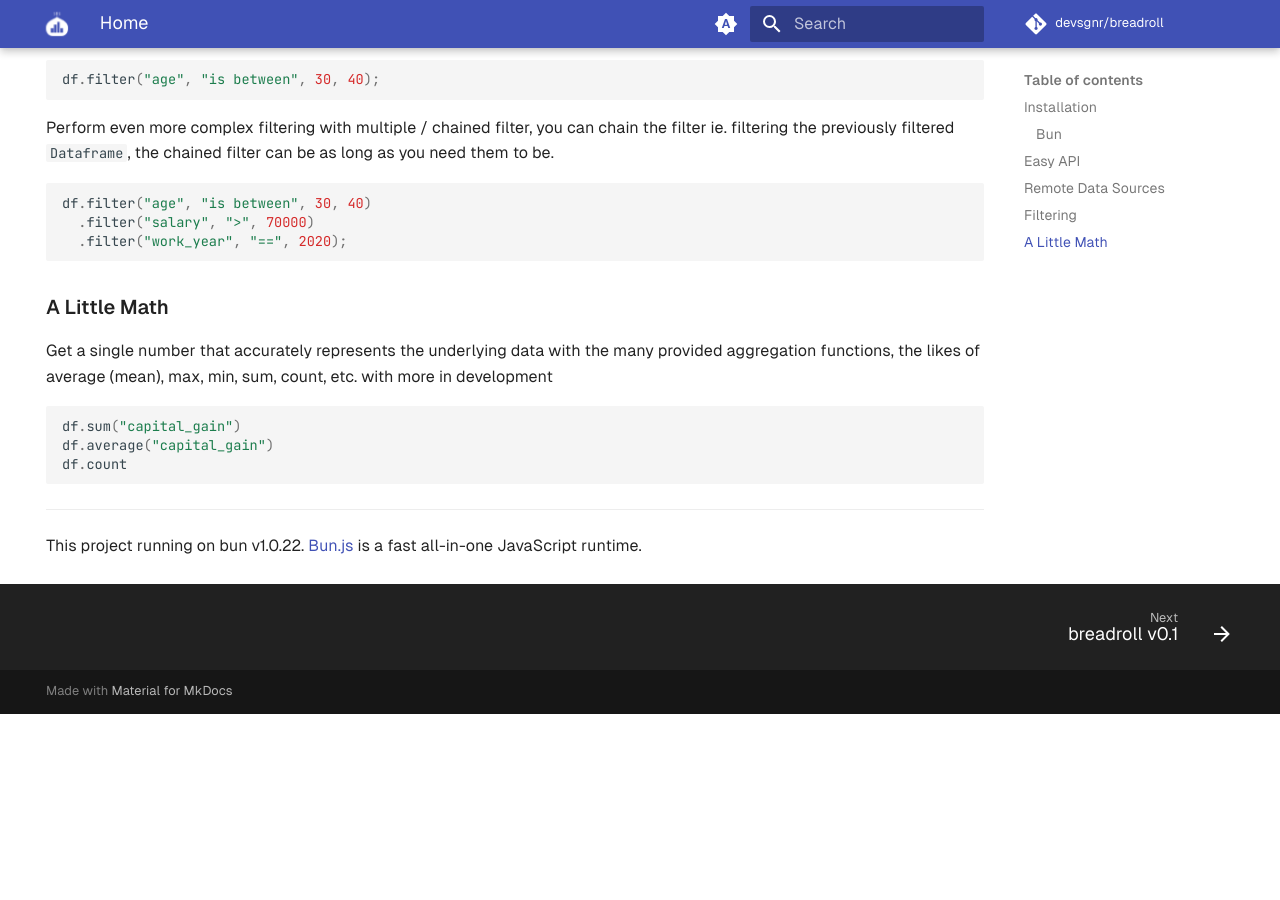
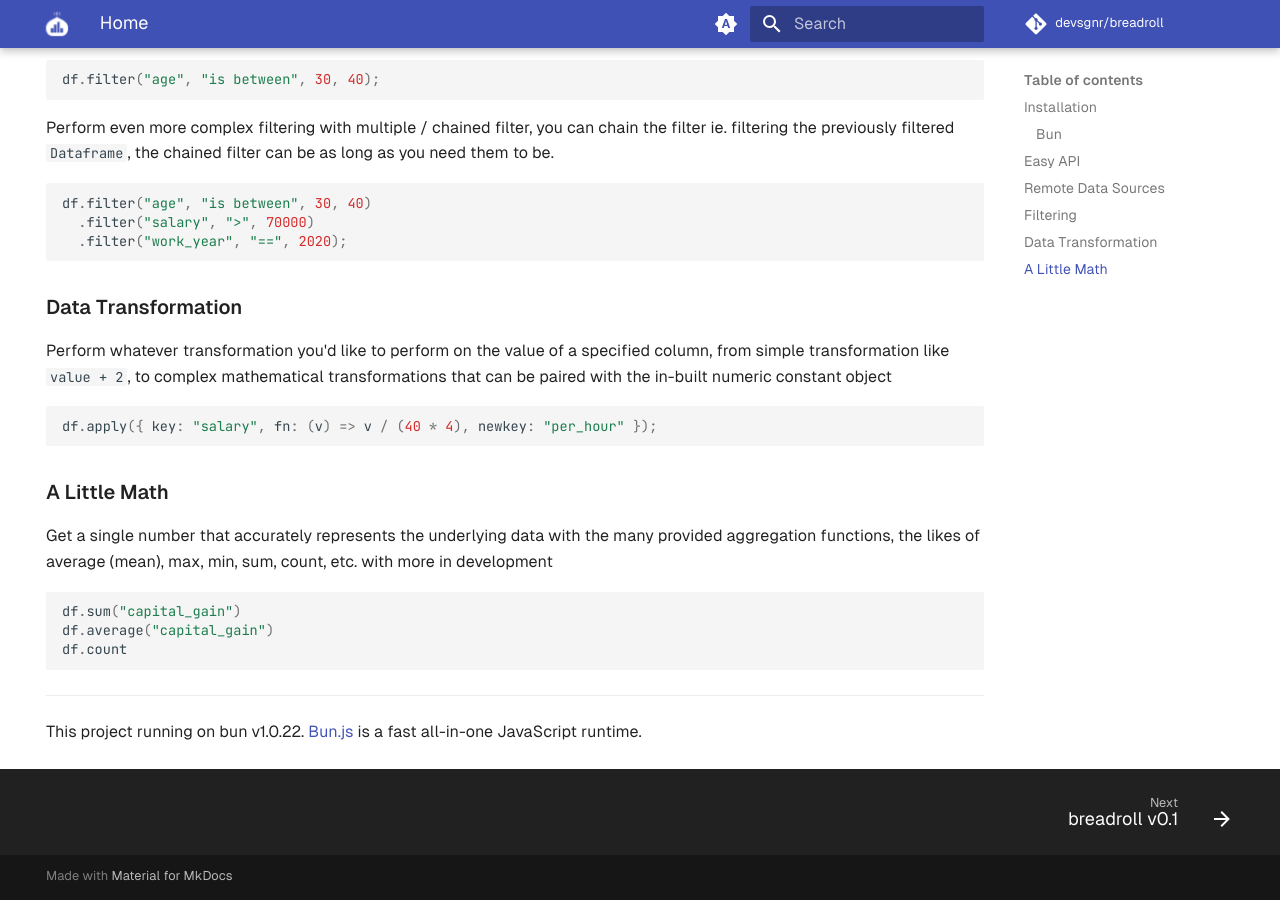
Before and after one commit to devsgnr/breadroll, an MkDocs documentation site: the page built from docs/docs/index.md, in a window 1280 px wide and 900 px high, scrolled down 2013 px. Built offline with MkDocs 1.6.1 and Material for MkDocs 9.7.7, drawn with Linux system fonts in a browser that asks for light colours; comment, search, counter and statistics services are not loaded; before the commit the page ends 2727 px from its top, so only the background shows below that.

Commit message:
fixed package.json & README.md

````diff
--- a/docs/docs/index.md
+++ b/docs/docs/index.md
@@ -82,6 +82,13 @@ df.filter("age", "is between", 30, 40)
   .filter("work_year", "==", 2020);
 ```
 
+
+### **Data Transformation**
+Perform whatever transformation you'd like to perform on the value of a specified column, from simple transformation like `value + 2`, to complex mathematical transformations that can be paired with the in-built numeric constant object
+```typescript
+df.apply({ key: "salary", fn: (v) => v / (40 * 4), newkey: "per_hour" });
+```
+
 ### **A Little Math**
 Get a single number that accurately represents the underlying data with the many provided aggregation functions, the likes of average (mean), max, min, sum, count, etc. with more in development
 ```typescript
````
Also changed, not shown: package.json (+4 -3 lines), README.md.
